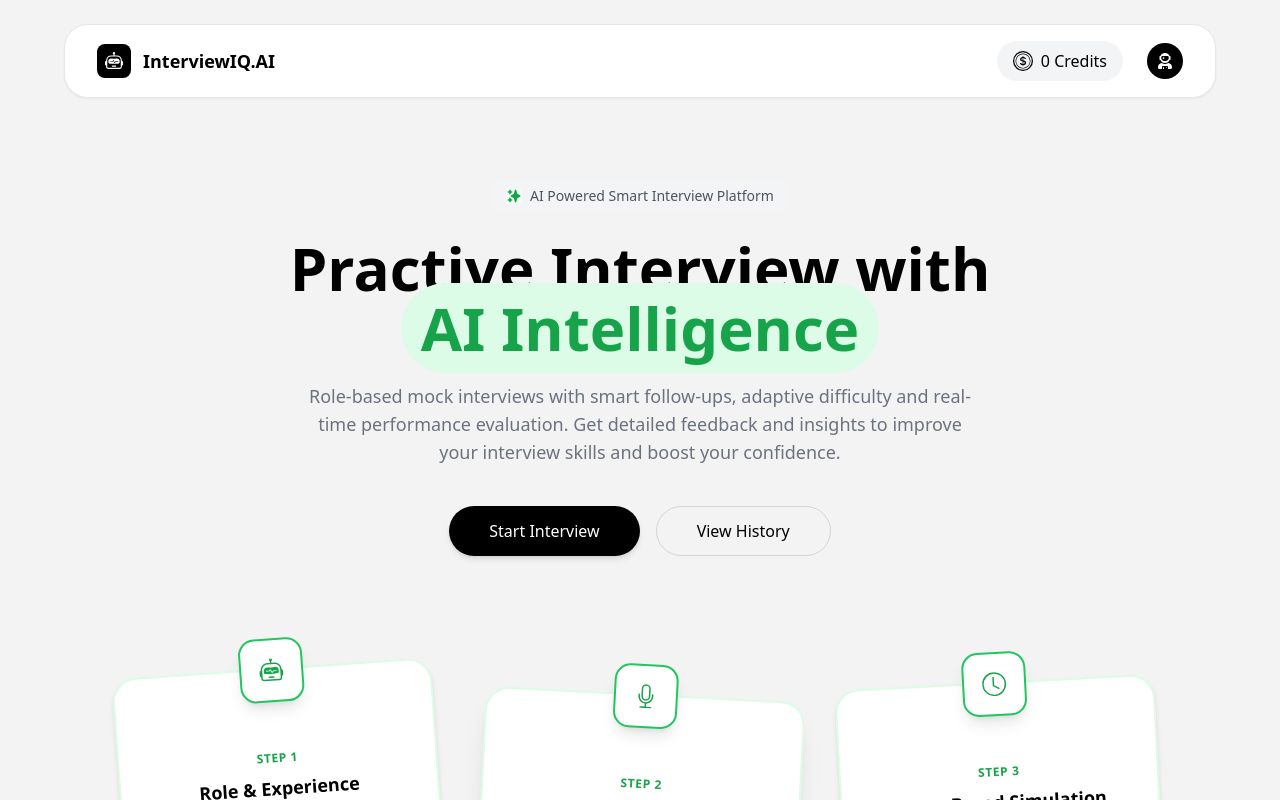
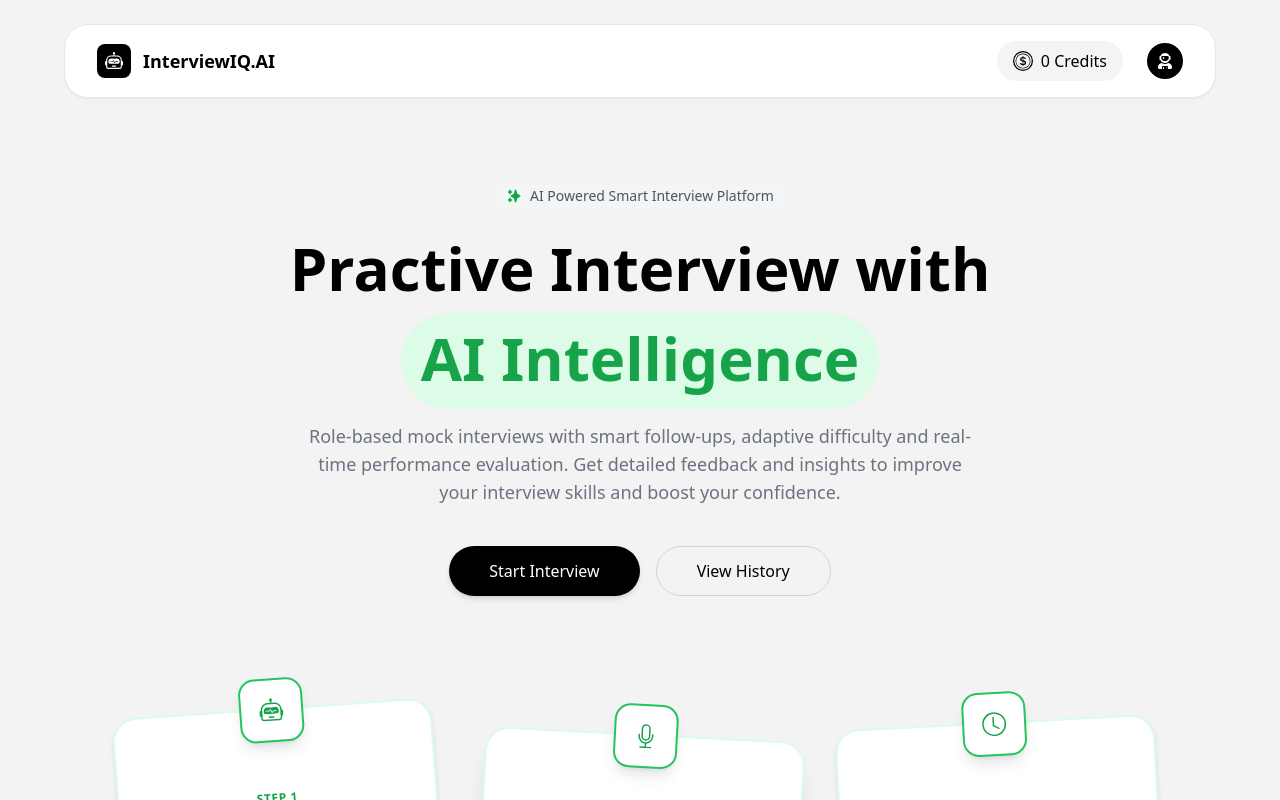
Before and after one commit to nikkich422/AI-Interview-Agent, a React (Vite) app in the folder Client/AI Interview Agent/: page / in a window 1280 px wide. Shown: the top 800 px of the page. Built offline with nearby package versions, Linux system fonts and the light colour scheme; no server answers.

Commit message:
Update Home.jsx

```diff
--- a/Client/AI Interview Agent/src/pages/Home.jsx
+++ b/Client/AI Interview Agent/src/pages/Home.jsx
@@ -38,8 +38,8 @@ const Home = () => {
         <div className='text-center mb-28'>
           <motion.h1 className='text-4xl md:text-6xl font-semibold leading-tight max-w-4xl mx-auto'>
             Practive Interview with
-            <span className='relative inline-block'>
-              <span className='bg-green-100 text-green-600 px-5 py-1 rounded-full'>
+            <span className='relative inline-block mt-[30px] mb-[10px]'>
+              <span className='bg-green-100 text-green-600 px-5 py-1 rounded-full pb-[10px]'>
                 AI Intelligence
               </span>
             </span>
```
